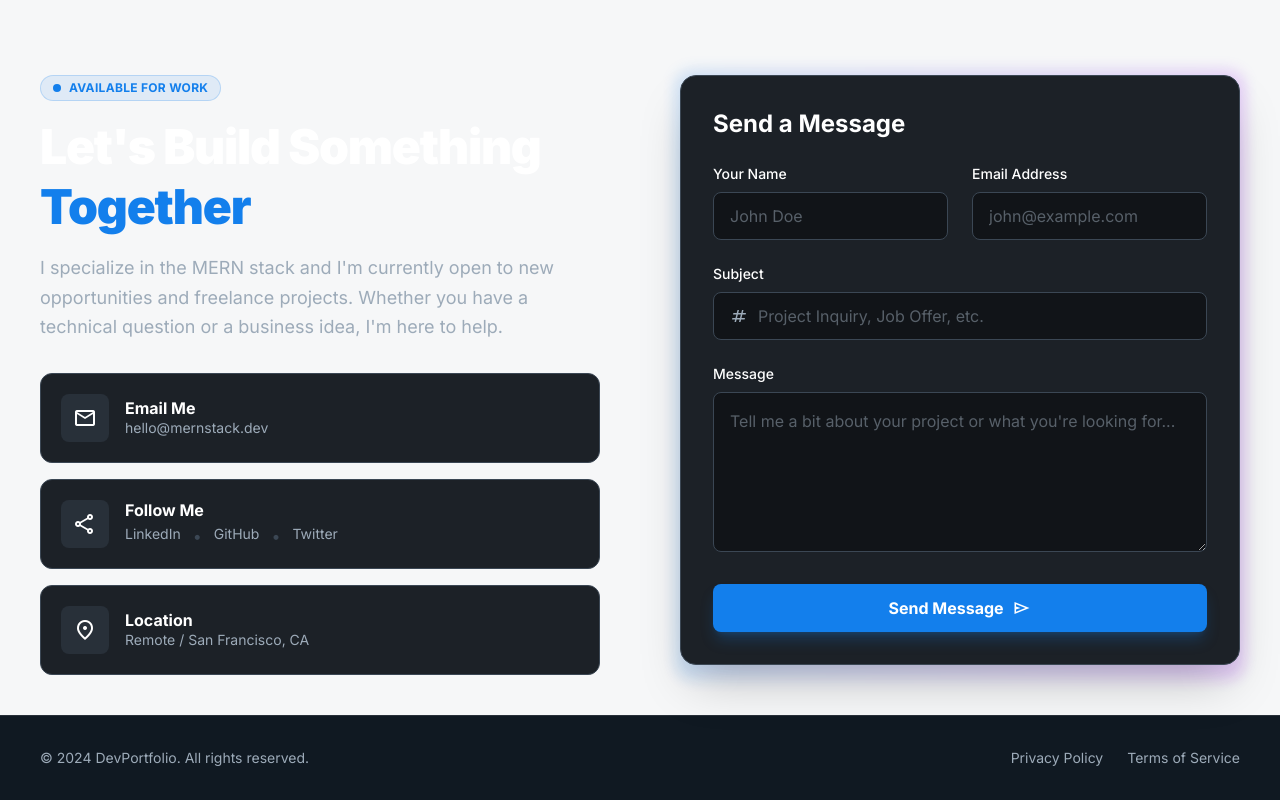
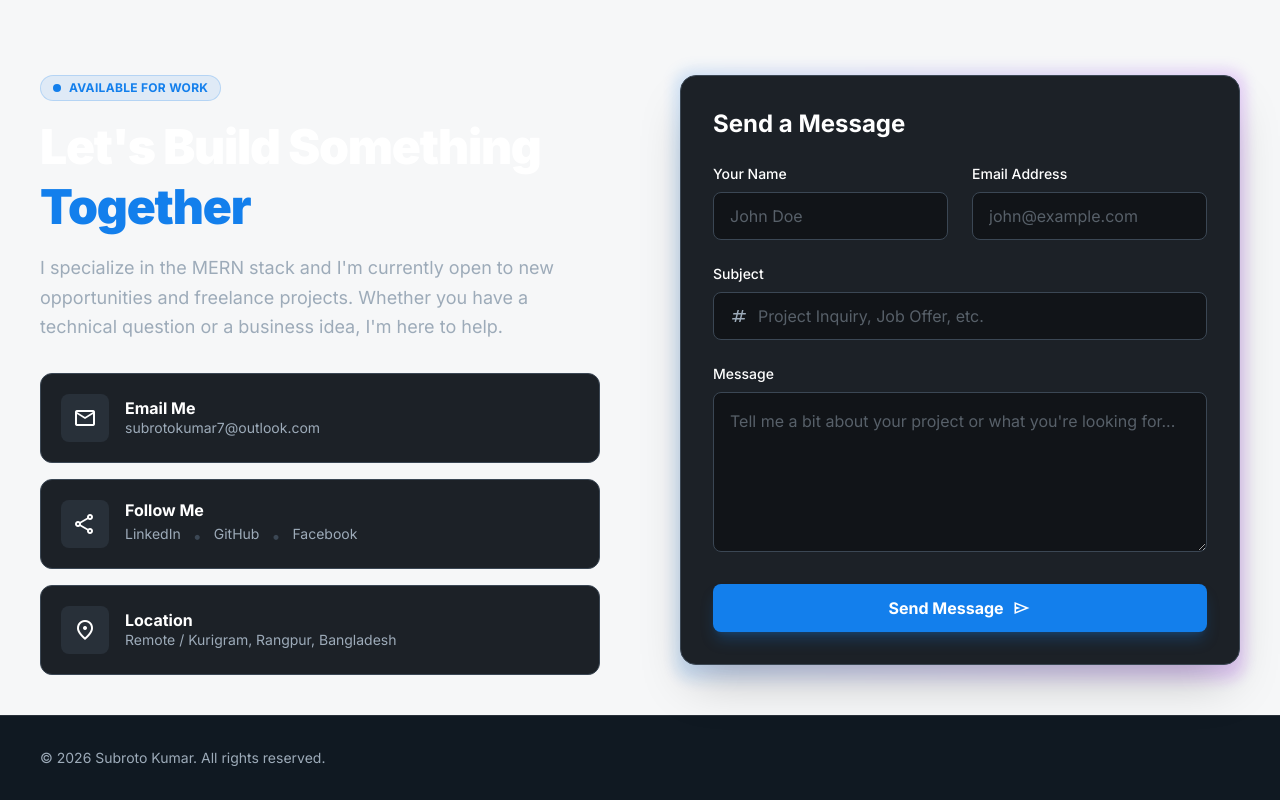
Before and after one commit to SubrotoKumar7/my-portfolio, a Next.js app: page / in a window 1280 px wide. Shown: the part 5484-6284 px from the top of the page. Built offline with nearby package versions, Linux system fonts and the light colour scheme.

Commit message:
footer info update

```diff
--- a/src/app/components/About.jsx
+++ b/src/app/components/About.jsx
@@ -1,5 +1,3 @@
-
-
 export default function About() {
   return (
     <section id="about">
--- a/src/app/components/Contact.js
+++ b/src/app/components/Contact.jsx
@@ -2,8 +2,8 @@ export default function Contact() {
   return (
     <section id="contact">
       {/* Main Content */}
-      <section className="flex-grow flex justify-center py-10 px-4 sm:px-6 lg:px-8">
-        <div className="layout-content-container flex flex-col max-w-[1200px] flex-1">
+      <section className="grow flex justify-center py-10 px-4 sm:px-6 lg:px-8">
+        <div className="layout-content-container flex flex-col max-w-300 flex-1">
           <div className="grid grid-cols-1 lg:grid-cols-2 gap-12 xl:gap-20">
             {/* Left Column: Info & Contact Cards */}
             <div className="flex flex-col gap-8">
@@ -18,7 +18,7 @@ export default function Contact() {
                 <h1 className="text-white tracking-tight text-4xl sm:text-5xl font-black leading-tight">
                   Let&apos;s Build Something<br/><span className="text-primary">Together</span>
                 </h1>
-                <p className="text-[#9dabb9] text-lg font-normal leading-relaxed max-w-[540px]">
+                <p className="text-[#9dabb9] text-lg font-normal leading-relaxed max-w-135">
                   I specialize in the MERN stack and I&apos;m currently open to new opportunities and freelance projects. Whether you have a technical question or a business idea, I&apos;m here to help.
                 </p>
               </div>
@@ -30,7 +30,7 @@ export default function Contact() {
                   </div>
                   <div className="flex flex-col">
                     <h2 className="text-white text-base font-bold leading-tight">Email Me</h2>
-                    <a className="text-[#9dabb9] hover:text-primary transition-colors text-sm font-normal" href="mailto:hello@mernstack.dev">hello@mernstack.dev</a>
+                    <a className="text-[#9dabb9] hover:text-primary transition-colors text-sm font-normal" href="mailto:subrotokumar7@outlook.com">subrotokumar7@outlook.com</a>
                   </div>
                 </div>
                 {/* Socials Card */}
@@ -41,11 +41,11 @@ export default function Contact() {
                   <div className="flex flex-col">
                     <h2 className="text-white text-base font-bold leading-tight">Follow Me</h2>
                     <div className="flex gap-3 mt-1">
-                      <a className="text-[#9dabb9] hover:text-white text-sm transition-colors" href="#">LinkedIn</a>
+                      <a className="text-[#9dabb9] hover:text-white text-sm transition-colors" target="_blank" href="https://www.linkedin.com/in/subrotokumar7/">LinkedIn</a>
                       <span className="text-[#3b4754]">•</span>
-                      <a className="text-[#9dabb9] hover:text-white text-sm transition-colors" href="#">GitHub</a>
+                      <a className="text-[#9dabb9] hover:text-white text-sm transition-colors" target="_blank" href="https://github.com/SubrotoKumar7">GitHub</a>
                       <span className="text-[#3b4754]">•</span>
-                      <a className="text-[#9dabb9] hover:text-white text-sm transition-colors" href="#">Twitter</a>
+                      <a className="text-[#9dabb9] hover:text-white text-sm transition-colors" target="_blank" href="https://www.facebook.com/subrotokumar17">Facebook</a>
                     </div>
                   </div>
                 </div>
@@ -56,7 +56,7 @@ export default function Contact() {
                   </div>
                   <div className="flex flex-col">
                     <h2 className="text-white text-base font-bold leading-tight">Location</h2>
-                    <p className="text-[#9dabb9] text-sm font-normal">Remote / San Francisco, CA</p>
+                    <p className="text-[#9dabb9] text-sm font-normal">Remote / Kurigram, Rangpur, Bangladesh</p>
                   </div>
                 </div>
               </div>
@@ -64,7 +64,7 @@ export default function Contact() {
             {/* Right Column: Form */}
             <div className="relative w-full">
               {/* Decorative background glow */}
-              <div className="absolute -inset-1 bg-gradient-to-r from-primary to-purple-600 rounded-2xl blur opacity-20"></div>
+              <div className="absolute -inset-1 bg-linear-to-r from-primary to-purple-600 rounded-2xl blur opacity-20"></div>
               <div className="relative bg-[#1c2127] border border-[#3b4754] rounded-2xl p-6 sm:p-8 shadow-2xl">
                 <h3 className="text-2xl font-bold text-white mb-6">Send a Message</h3>
                 <form className="flex flex-col gap-6">
@@ -87,7 +87,7 @@ export default function Contact() {
                   </label>
                   <label className="flex flex-col gap-2">
                     <span className="text-white text-sm font-medium">Message</span>
-                    <textarea className="w-full rounded-lg border border-[#3b4754] bg-[#111418] text-white p-4 min-h-[160px] resize-y placeholder:text-[#9dabb9]/50 focus:outline-none focus:ring-2 focus:ring-primary focus:border-transparent transition-all" placeholder="Tell me a bit about your project or what you're looking for..."></textarea>
+                    <textarea className="w-full rounded-lg border border-[#3b4754] bg-[#111418] text-white p-4 min-h-40 resize-y placeholder:text-[#9dabb9]/50 focus:outline-none focus:ring-2 focus:ring-primary focus:border-transparent transition-all" placeholder="Tell me a bit about your project or what you're looking for..."></textarea>
                   </label>
                   <button className="mt-2 w-full h-12 bg-primary hover:bg-primary/90 text-white font-bold rounded-lg shadow-lg shadow-primary/25 transition-all transform active:scale-[0.98] flex items-center justify-center gap-2" type="submit">
                     <span>Send Message</span>
@@ -101,12 +101,8 @@ export default function Contact() {
       </section>
       {/* Footer */}
       <footer className="border-t border-[#283039] bg-background-dark py-8 mt-auto">
-        <div className="px-10 flex flex-col md:flex-row items-center justify-between gap-4 max-w-[1440px] mx-auto w-full">
-          <p className="text-[#9dabb9] text-sm">© 2024 DevPortfolio. All rights reserved.</p>
-          <div className="flex gap-6">
-            <a className="text-[#9dabb9] hover:text-white text-sm transition-colors" href="#">Privacy Policy</a>
-            <a className="text-[#9dabb9] hover:text-white text-sm transition-colors" href="#">Terms of Service</a>
-          </div>
+        <div className="px-10 flex flex-col md:flex-row items-center justify-between gap-4 max-w-360 mx-auto w-full">
+          <p className="text-[#9dabb9] text-sm">© {new Date().getFullYear()} Subroto Kumar. All rights reserved.</p>
         </div>
       </footer>
     </section>
```
Also changed, not shown: src/app/components/Projects.jsx (renamed from src/app/components/Projects.js), src/app/components/Skills.jsx (renamed from src/app/components/Skills.js).
